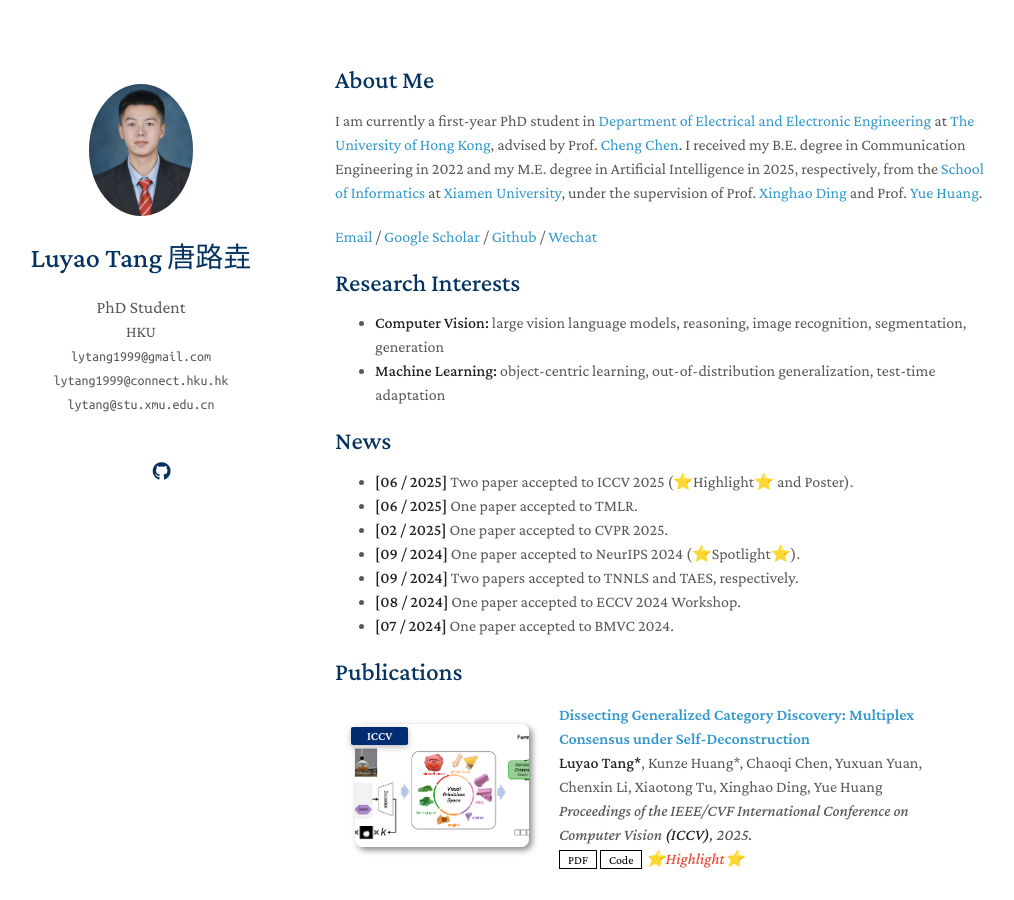
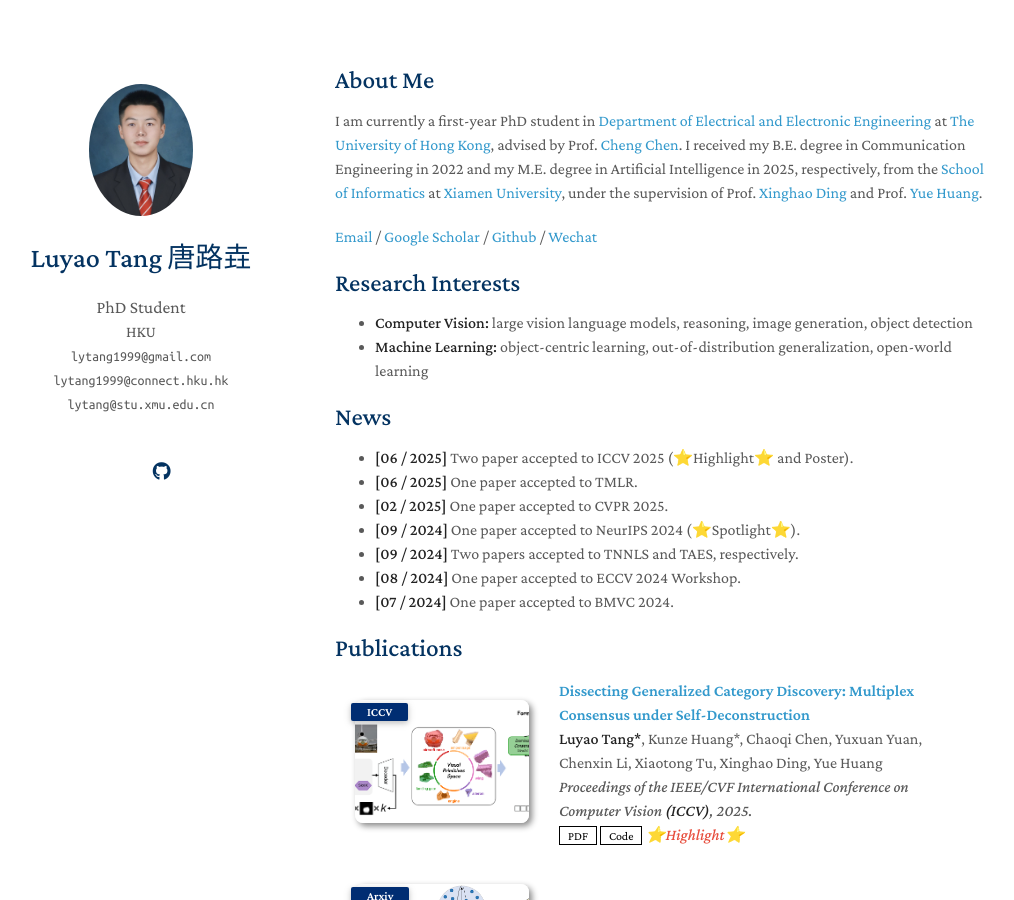
Before and after one commit to lytang63/lytang63.github.io, a Jekyll site: the page built from index.md, in a window 1280 px wide and 900 px high. Shown: the whole window, without its empty margins (135-1149 px from the left). Built offline with Jekyll 4.4.1, drawn with Linux system fonts in a browser that asks for light colours; nearby versions of some CDN libraries; a style sheet for code colours, icons or effects is not loaded; our own code applies the rules of GitHub Pages for plain Markdown files.

Commit message:
Update index.md

```diff
--- a/index.md
+++ b/index.md
@@ -9,8 +9,8 @@ I am currently a first-year PhD student in [Department of Electrical and Electro
 
 ## Research Interests
 
-- **Computer Vision:** large vision language models, reasoning, image recognition, segmentation, generation
-- **Machine Learning:** object-centric learning, out-of-distribution generalization, test-time adaptation
+- **Computer Vision:** large vision language models, reasoning, image generation, object detection
+- **Machine Learning:** object-centric learning, out-of-distribution generalization, open-world learning
 
 ## News
 - **[06 / 2025]** Two paper accepted to ICCV 2025 (⭐Highlight⭐ and Poster).
```
